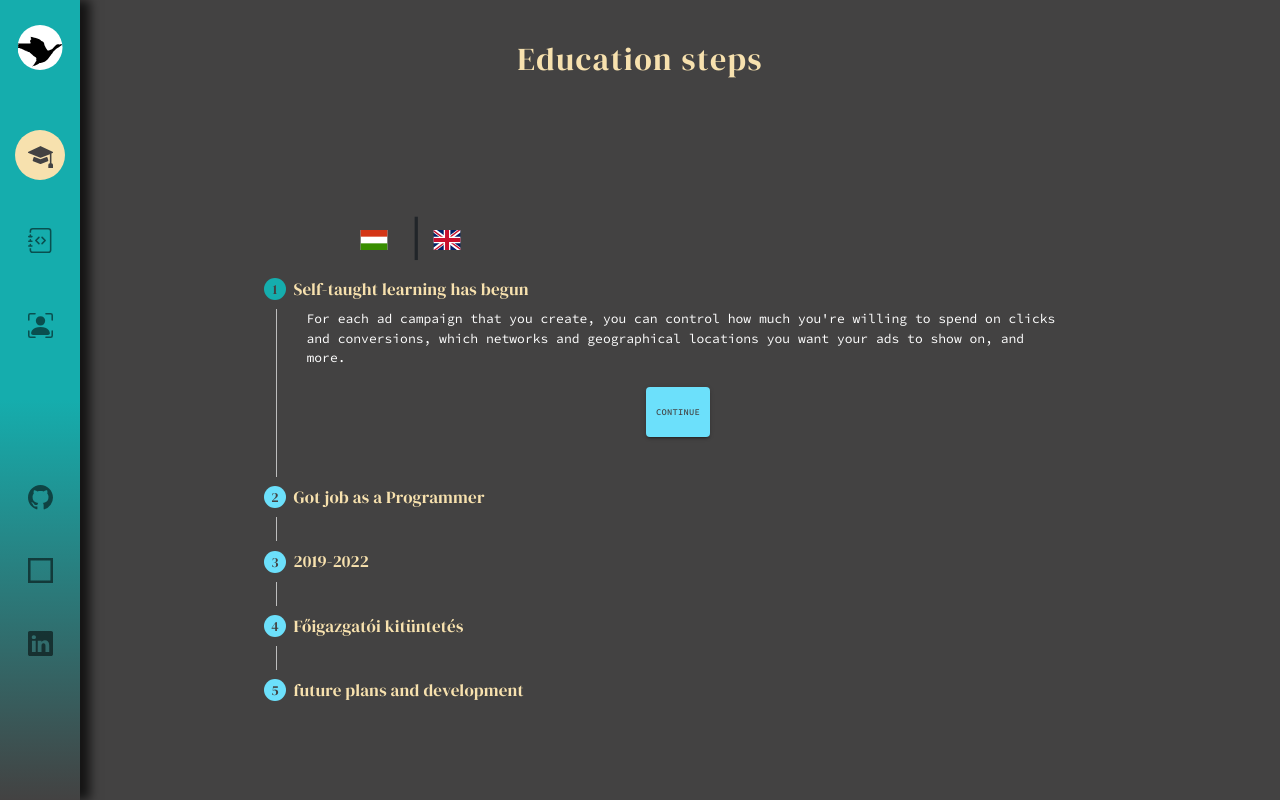
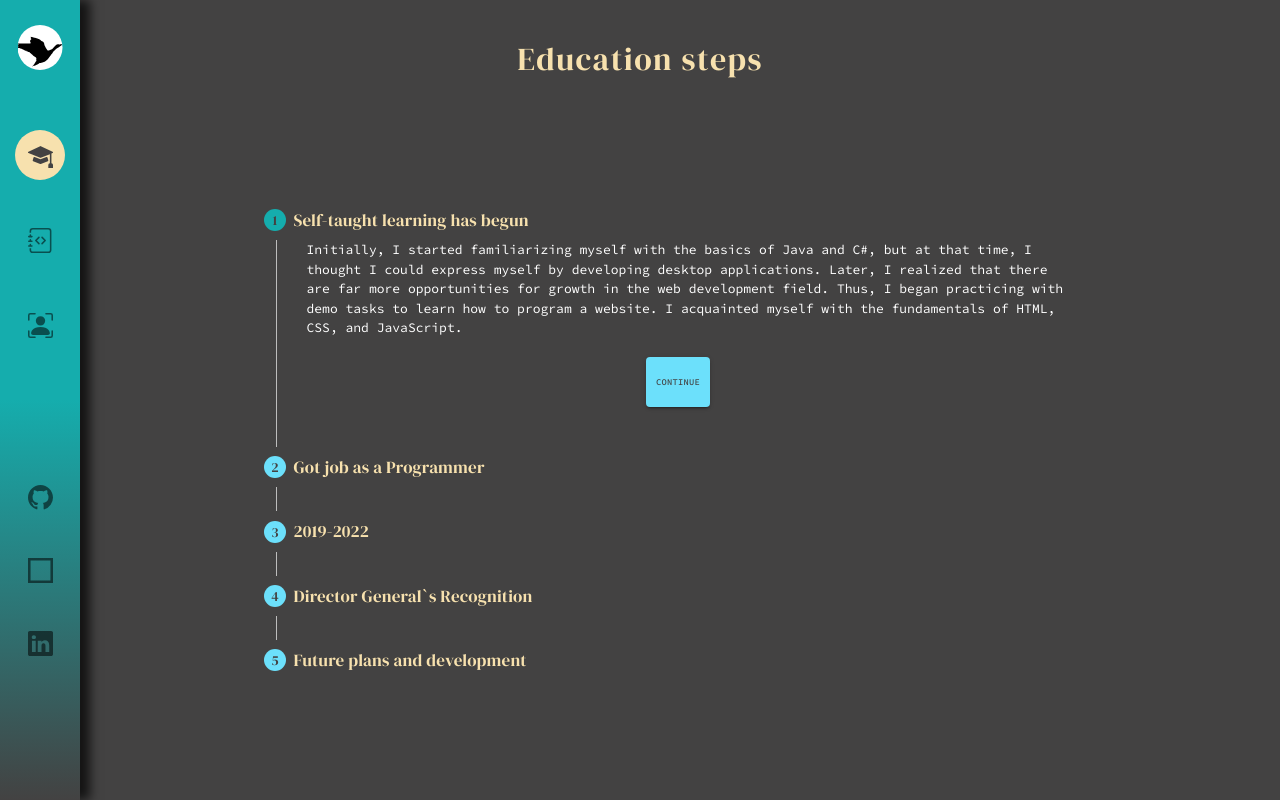
Before and after one commit to FerencBacso89/resume, a React (Vite) app: page /education in a window 1280 px wide. Built offline with nearby package versions, Linux system fonts and the light colour scheme.

Commit message:
set the published projects link
Educate jsx add relevant information

```diff
--- a/src/Components/Contact/contact.css
+++ b/src/Components/Contact/contact.css
@@ -17,7 +17,8 @@
     flex-direction: column ;
     justify-content: center;
     align-items: center;
-    top:20vh;
+    top:25vh;
+    left:10vw;
     width: 40vw;
     background-color: var(--navbarblue);
     border-radius: 10px;
--- a/src/Components/Educate/Educate.jsx
+++ b/src/Components/Educate/Educate.jsx
@@ -13,71 +13,64 @@ import Enflag from '../../assets/img/gb.svg';
 const steps = [
   {
     label: 'Self-taught learning has begun',
-    description: `For each ad campaign that you create, you can control how much
+    labelH: 'Önképzés kezdetei',
+    description: `Initially, I started familiarizing myself with the basics of Java and C#, but at that time,
+                I thought I could express myself by developing desktop applications.
+                  Later, I realized that there are far more opportunities for growth in the web development field.
+                  Thus, I began practicing with demo tasks to learn how to program a website.
+                I acquainted myself with the fundamentals of HTML, CSS, and JavaScript.`,
+    descriptionH: `For each ad campaign that you create, you can control how much
               you're willing to spend on clicks and conversions, which networks
               and geographical locations you want your ads to show on, and more.`,
   },
   {
     label: 'Got job as a Programmer',
+    labelH: 'Önképzés kezdetei',
     description:
-      'An ad group contains one or more ads which target a shared set of keywords.',
+      `In 2019, I secured a position as a developer at the National Directorate General for Disaster Management (NDGDM). My prior knowledge of C# proved advantageous in my work, as I developed on the .NET 4.5 framework and acquainted myself with new technologies like Bootstrap, jQuery, and MS SQL.
+       While my primary task was web development, familiarity with ARCGIS 10.5.1 was also necessary to handle geoinformatics tasks.`,
+       descriptionH: `For each ad campaign that you create, you can control how much
+              you're willing to spend on clicks and conversions, which networks
+              and geographical locations you want your ads to show on, and more.`,
+
   },
     {
     label: '2019-2022',  //covid, corporate training(Masterfield trainingcenter)
-    description: `Try out different ad text to see what brings in the most customers,
-              and learn how to enhance your ads using features like ad extensions.
-              If you run into any problems with your ads, find out how to tell if
-              they're running and how to resolve approval issues.`,
+    labelH: 'Önképzés kezdetei',
+    description: `Completed courses:
+                  2018: Basics of C#;
+                  2019: Basics of Javascript;
+                  2020: Advanced Javascript;
+                  2021: Basics of SQL.`,
+               descriptionH: `For each ad campaign that you create, you can control how much
+              you're willing to spend on clicks and conversions, which networks
+              and geographical locations you want your ads to show on, and more.`,
+
   },
     {
-    label: 'Főigazgatói kitüntetés',
-    description: `Try out different ad text to see what brings in the most customers,
-              and learn how to enhance your ads using features like ad extensions.
-              If you run into any problems with your ads, find out how to tell if
-              they're running and how to resolve approval issues.`,
+    label: 'Director General`s Recognition',
+    labelH: 'Főigazgatói kitüntetés',
+    description: `On May 4th, 2022, on the occasion of Firefighter's Day, the Director General of OKF recognizes employees
+    who provide outstanding performance within the Fire Department.
+     I received recognition for my work as a geoinformatics and front-end developer,
+     which aids the firefighters' more effective fieldwork.
+      (I cannot provide further details about the project).`,
+
   },
     {
-    label: 'future plans and development',  //became a fullstack proggramer, angular typescript, js high level skills -> nodeJS / .netcore
-    description: `Try out different ad text to see what brings in the most customers,
-              and learn how to enhance your ads using features like ad extensions.
-              If you run into any problems with your ads, find out how to tell if
-              they're running and how to resolve approval issues.`,
+    label: 'Future plans and development',  //became a fullstack proggramer, angular typescript, js high level skills -> nodeJS / .netcore
+    labelH: 'Jővőbeli tervek',
+    description: `In the future, I aim to delve even deeper into the realms of JavaScript and TypeScript,
+     which are essential for front-end development. I intend to learn the Angular framework, as it's more complex than mastering React.
+      Additionally, it aligns closely with MVC architecture, which also aids in expanding my knowledge of C#.
+     I'm documenting all of this to showcase my long-term goal of becoming a full-stack developer.`,
+    descriptionH: `For each ad campaign that you create, you can control how much
+              you're willing to spend on clicks and conversions, which networks
+              and geographical locations you want your ads to show on, and more.`,
+
   },
 ];
-const stepsHun = [
-  {
-    label: 'Self-taught learning has begun',
-    description: `For each ad campaign that you create, you can control how much
-              you're willing to spend on clicks and conversions, which networks
-              and geographical locations you want your ads to show on, and more.`,
-  },
-  {
-    label: 'Got job as a Programmer',
-    description:
-      'An ad group contains one or more ads which target a shared set of keywords.',
-  },
-    {
-    label: '2019-2022',  //covid, corporate training(Masterfield trainingcenter)
-    description: `Try out different ad text to see what brings in the most customers,
-              and learn how to enhance your ads using features like ad extensions.
-              If you run into any problems with your ads, find out how to tell if
-              they're running and how to resolve approval issues.`,
-  },
-    {
-    label: 'Főigazgatói kitüntetés',
-    description: `Try out different ad text to see what brings in the most customers,
-              and learn how to enhance your ads using features like ad extensions.
-              If you run into any problems with your ads, find out how to tell if
-              they're running and how to resolve approval issues.`,
-  },
-    {
-    label: 'future plans and development',  //became a fullstack proggramer, angular typescript, js high level skills -> nodeJS / .netcore
-    description: `Try out different ad text to see what brings in the most customers,
-              and learn how to enhance your ads using features like ad extensions.
-              If you run into any problems with your ads, find out how to tell if
-              they're running and how to resolve approval issues.`,
-  },
-];
+
 
 export default function VerticalLinearStepper() {
   const [activeStep, setActiveStep] = React.useState(0);
@@ -101,73 +94,16 @@ export default function VerticalLinearStepper() {
     link.click();
     document.body.removeChild(link);
   }
-  const langSelect=(event)=>{
-    let hun = false;
-    let eng = true;
-    let clickedFlag=event.target.id;
-    if  (clickedFlag=="hun"){
-      let hun = true;
-      let eng = false;
-      //display tulajdonságot kell billenteni, ha hun true és fordítva
-      <Box sx={{ maxWidth: 800 }}>
-      <Stepper activeStep={activeStep} orientation="vertical">
-        {steps.map((stepH, index) => (
-          <Step key={stepH.label}>
-            <StepLabel className='stepDiv'>
-              {stepH.label}
-            </StepLabel>
-            <StepContent>
-                <Typography className='descript'>{stepH.description}</Typography>
-              <Box sx={{ mb: 2 }}>
-                <div>
-                  <Button
-                    variant="contained"
-                    onClick={handleNext}
-                    sx={{ mt: 1, mr: 1 }}
-                  >
-                    {index === steps.length - 1 ? 'Finish' : 'Continue'}
-                  </Button>
-                  <Button className='backBtns'
-                    disabled={index === 0}
-                    onClick={handleBack}
-                    sx={{ mt: 1, mr: 1 }}
-                  >
-                    Back
-                  </Button>
-                </div>
-              </Box>
-            </StepContent>
-          </Step>
-        ))}
-      </Stepper>
-      {activeStep === steps.length && (
-        <Paper className='row' square elevation={0} sx={{ p: 3 }}>
-          <Typography>This is my journey - but every day writing my history.</Typography>
-          <Button onClick={handleReset} sx={{ mt: 1, mr: 1 }}>
-            Reset
-          </Button>
-          <Typography>If you would like to read more about me, click the button below for my resume</Typography>
-          <Button onClick={getCV} sx={{ mt: 1, mr: 1 }}>
-            Download my CV <img className='cvFlag' src={Hunflag}></img> version
-          </Button>
-          <Button onClick={getCV} sx={{ mt: 1, mr: 1 }}>
-            Download my CV <img className='cvFlag' src={Enflag}></img> version
-          </Button>
-        </Paper>
-      )}
-    </Box>
-    }
-
-  }
 
   return (
     <>
     <h1 className='eduTitle container-fluid'>Education steps</h1>
     <section className='eduStep container-fluid'>
-      <div className='row-col-2 col-4'>
-          <img className='cvFlag' onClick={langSelect} src={Hunflag}></img> |
+      {/* Language selection */}
+      {/* <div className='row-col-2 col-4'>
+          <img id='hun' className='cvFlag' onClick={langSelect} src={Hunflag}></img> |
           <img className='cvFlag' src={Enflag}></img>
-      </div>
+      </div> */}
     <Box sx={{ maxWidth: 800 }}>
       <Stepper activeStep={activeStep} orientation="vertical">
         {steps.map((step, index) => (
--- a/src/Components/Mycodes/cardData.jsx
+++ b/src/Components/Mycodes/cardData.jsx
@@ -14,19 +14,19 @@ export const cardData = [
       id:2,
       img:defaultImg,
       company:'pdf invoice',
-      skills:'React, js, Material UI, css',
+      skills:'html, js, css',
       category:"code snipet",
-      description:"weouofcbowhbchb  wcbw wn  eflwbe wefl wefewfjwefw ewf wefew fwe fwef uwaga",
-      url:'https://stackoverflow.com/questions/29810914/react-js-onclick-cant-pass-value-to-method'
+      description:"Generate a pdf file from html page. You can add your own data. This seems like an invoice of services",
+      url:'https://makepdf.netlify.app/'
     },
     {
       id:3,
       img:defaultImg,
-      company:'pdf invoice',
-      skills:'React, js, Material UI, css',
+      company:'Calculate Area & perimeter',
+      skills:'html, js, css',
       category:"code snipet",
-      description:"weouofcbowhbchb  wcbw wn  eflwbe wefl wefewfjwefw ewf wefew fwe fwef uwaga",
-      url:'https://stackoverflow.com/questions/29810914/react-js-onclick-cant-pass-value-to-method'
+      description:"calculate shapes area and perimeter, afther then set up the values",
+      url:'https://area-calc.netlify.app/'
     },
     {
       id:4,
```
